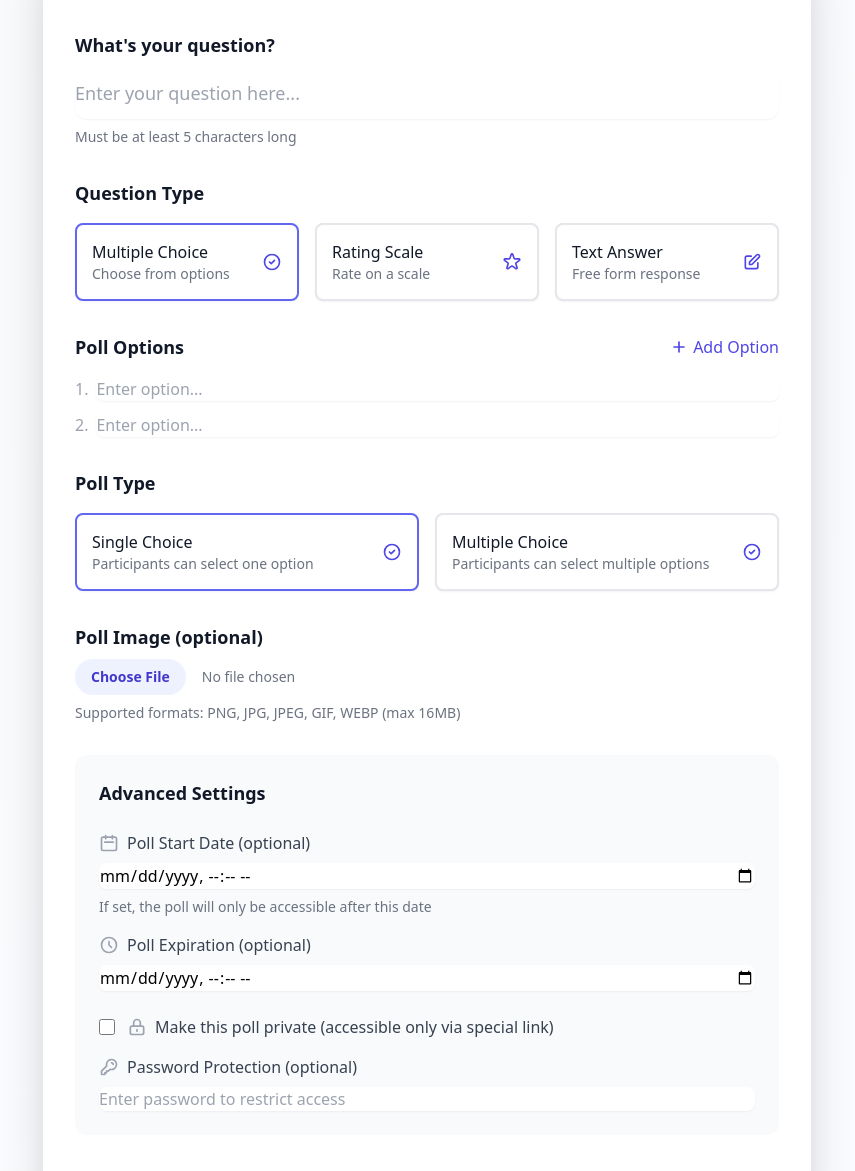
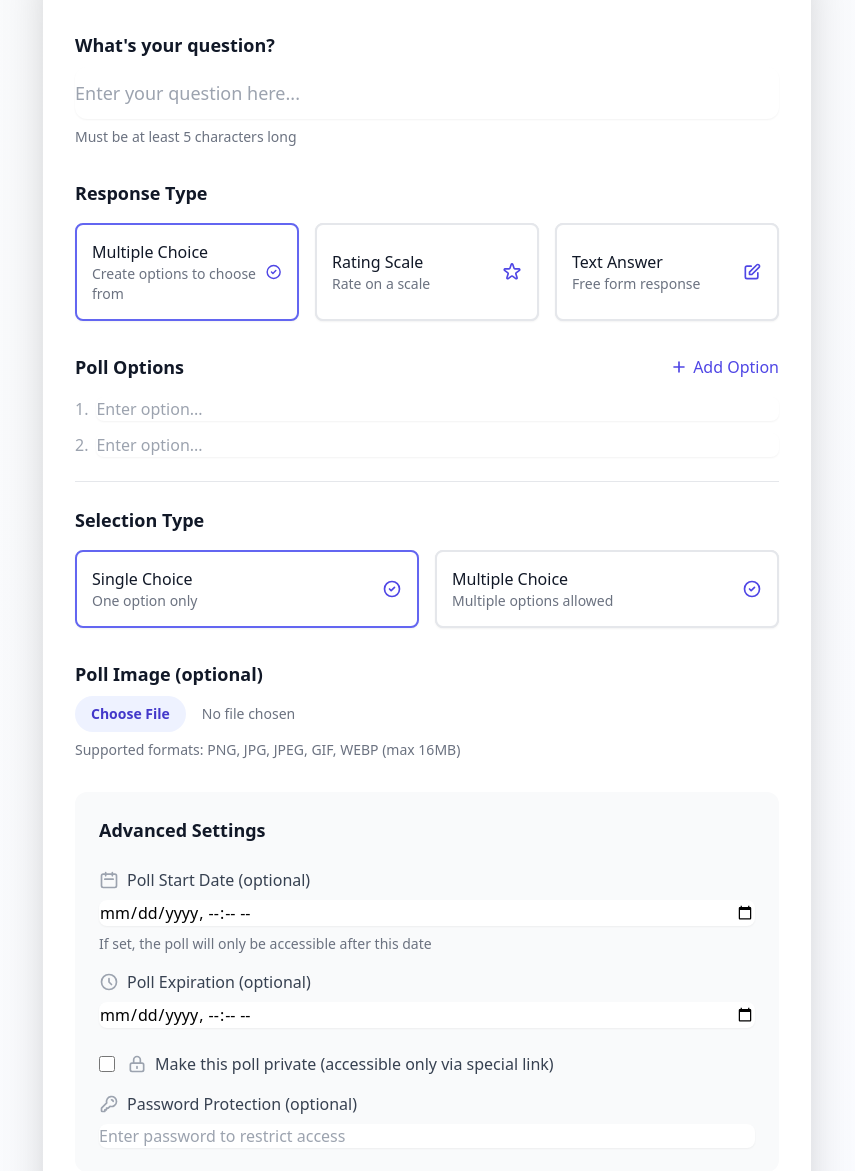
Before and after one commit to PawiX25/PollApp, a Flask app: page /create in a window 1280 px wide. Shown: the part 181-1352 px from the top of the page, without its empty margins (213-1068 px from the left). Run offline with Flask 3, Linux system fonts and the light colour scheme; the visitor is signed in with stand-in values (Sample User, id 1); some libraries are stand-ins or nearby versions.

Commit message:
Improve question type handling and fix single choice voting

```diff
--- a/app.py
+++ b/app.py
@@ -258,6 +258,11 @@ def create():
                 flash('You must provide at least 2 options for multiple choice questions', 'error')
                 return render_template('create.html')
 
+        multiple_votes = (
+            question_type == 'mcq' and
+            request.form.get('selection_type') == 'multiple'
+        )
+
         try:
             if expiration:
                 expires_at = datetime.fromisoformat(expiration).astimezone(timezone.utc)
@@ -285,7 +290,7 @@ def create():
                 start_date=start_date,
                 user_id=current_user.id,
                 private=private,
-                multiple_votes=False,
+                multiple_votes=multiple_votes,
                 image_path=image_path,
                 question_type=question_type,
                 rating_scale=rating_scale
@@ -361,11 +366,15 @@ def vote(poll_id):
 
     try:
         if poll.is_mcq:
-            option_ids = request.form.getlist('options[]')
+            if poll.multiple_votes:
+                option_ids = request.form.getlist('options[]')
+            else:
+                option_id = request.form.get('options')
+                option_ids = [option_id] if option_id else []
 
             if not option_ids:
-                flash('Please select at least one option to vote', 'error')
-                return redirect(url_for('index'))
+                flash('Please select an option', 'error')
+                return redirect(url_for('poll', slug=poll.slug))
 
             if not poll.multiple_votes and len(option_ids) > 1:
                 flash('This poll only allows voting for one option', 'error')
--- a/templates/create.html
+++ b/templates/create.html
@@ -29,7 +29,7 @@
             </div>
 
             <div class="space-y-4">
-                <label class="block text-lg font-semibold text-gray-900">Question Type</label>
+                <label class="block text-lg font-semibold text-gray-900">Response Type</label>
                 <div class="grid grid-cols-1 md:grid-cols-3 gap-4">
                     <label class="relative flex cursor-pointer rounded-lg border bg-white p-4 shadow-sm focus:outline-none">
                         <input type="radio" name="question_type" value="mcq" class="peer sr-only" checked
@@ -37,7 +37,7 @@
                         <div class="flex w-full items-center justify-between">
                             <div>
                                 <p class="text-gray-900 font-medium">Multiple Choice</p>
-                                <p class="text-gray-500 text-sm">Choose from options</p>
+                                <p class="text-gray-500 text-sm">Create options to choose from</p>
                             </div>
                             <svg class="h-5 w-5 text-indigo-600" fill="none" stroke="currentColor" viewBox="0 0 24 24">
                                 <path stroke-linecap="round" stroke-linejoin="round" stroke-width="2" d="M9 12l2 2 4-4m6 2a9 9 0 11-18 0 9 9 0 0118 0z"/>
@@ -78,7 +78,7 @@
                 </div>
             </div>
 
-            <div id="mcqOptions" class="question-options">
+            <div id="mcqOptions" class="question-options space-y-6">
                 <div class="space-y-4">
                     <div class="flex justify-between items-center">
                         <label class="block text-lg font-semibold text-gray-900">Poll Options</label>
@@ -111,6 +111,39 @@
                         </div>
                     </div>
                 </div>
+
+                <div class="border-t pt-6">
+                    <label class="block text-lg font-semibold text-gray-900 mb-4">Selection Type</label>
+                    <div class="grid grid-cols-1 md:grid-cols-2 gap-4">
+                        <label class="relative flex cursor-pointer rounded-lg border bg-white p-4 shadow-sm focus:outline-none">
+                            <input type="radio" name="selection_type" value="single" class="peer sr-only" checked>
+                            <div class="flex w-full items-center justify-between">
+                                <div>
+                                    <p class="text-gray-900 font-medium">Single Choice</p>
+                                    <p class="text-gray-500 text-sm">One option only</p>
+                                </div>
+                                <svg class="h-5 w-5 text-indigo-600" fill="none" stroke="currentColor" viewBox="0 0 24 24">
+                                    <path stroke-linecap="round" stroke-linejoin="round" stroke-width="2" d="M9 12l2 2 4-4m6 2a9 9 0 11-18 0 9 9 0 0118 0z"/>
+                                </svg>
+                            </div>
+                            <div class="absolute -inset-px rounded-lg border-2 pointer-events-none peer-checked:border-indigo-500"></div>
+                        </label>
+
+                        <label class="relative flex cursor-pointer rounded-lg border bg-white p-4 shadow-sm focus:outline-none">
+                            <input type="radio" name="selection_type" value="multiple" class="peer sr-only">
+                            <div class="flex w-full items-center justify-between">
+                                <div>
+                                    <p class="text-gray-900 font-medium">Multiple Choice</p>
+                                    <p class="text-gray-500 text-sm">Multiple options allowed</p>
+                                </div>
+                                <svg class="h-5 w-5 text-indigo-600" fill="none" stroke="currentColor" viewBox="0 0 24 24">
+                                    <path stroke-linecap="round" stroke-linejoin="round" stroke-width="2" d="M9 12l2 2 4-4m6 2a9 9 0 11-18 0 9 9 0 0118 0z"/>
+                                </svg>
+                            </div>
+                            <div class="absolute -inset-px rounded-lg border-2 pointer-events-none peer-checked:border-indigo-500"></div>
+                        </label>
+                    </div>
+                </div>
             </div>
 
             <div id="ratingOptions" class="question-options hidden">
@@ -125,41 +158,6 @@
 
             <div id="textOptions" class="question-options hidden">
                 <p class="text-gray-500">Participants will be able to provide a free-form text answer.</p>
-            </div>
-
-            <div class="space-y-4 poll-type-section">
-                <label class="block text-lg font-semibold text-gray-900">Poll Type</label>
-                <div class="grid grid-cols-1 md:grid-cols-2 gap-4">
-                    <label class="relative flex cursor-pointer rounded-lg border bg-white p-4 shadow-sm focus:outline-none">
-                        <input type="radio" name="poll_type" value="single" class="peer sr-only" checked
-                               onchange="document.getElementById('multiple_votes').value='false'">
-                        <div class="flex w-full items-center justify-between">
-                            <div>
-                                <p class="text-gray-900 font-medium">Single Choice</p>
-                                <p class="text-gray-500 text-sm">Participants can select one option</p>
-                            </div>
-                            <svg class="h-5 w-5 text-indigo-600" fill="none" stroke="currentColor" viewBox="0 0 24 24">
-                                <path stroke-linecap="round" stroke-linejoin="round" stroke-width="2" d="M9 12l2 2 4-4m6 2a9 9 0 11-18 0 9 9 0 0118 0z"/>
-                            </svg>
-                        </div>
-                        <div class="absolute -inset-px rounded-lg border-2 pointer-events-none peer-checked:border-indigo-500"></div>
-                    </label>
-
-                    <label class="relative flex cursor-pointer rounded-lg border bg-white p-4 shadow-sm focus:outline-none">
-                        <input type="radio" name="poll_type" value="multiple" class="peer sr-only"
-                               onchange="document.getElementById('multiple_votes').value='true'">
-                        <div class="flex w-full items-center justify-between">
-                            <div>
-                                <p class="text-gray-900 font-medium">Multiple Choice</p>
-                                <p class="text-gray-500 text-sm">Participants can select multiple options</p>
-                            </div>
-                            <svg class="h-5 w-5 text-indigo-600" fill="none" stroke="currentColor" viewBox="0 0 24 24">
-                                <path stroke-linecap="round" stroke-linejoin="round" stroke-width="2" d="M9 12l2 2 4-4m6 2a9 9 0 11-18 0 9 9 0 0118 0z"/>
-                            </svg>
-                        </div>
-                        <div class="absolute -inset-px rounded-lg border-2 pointer-events-none peer-checked:border-indigo-500"></div>
-                    </label>
-                </div>
             </div>
 
             <input type="hidden" name="multiple_votes" id="multiple_votes" value="false">
@@ -408,6 +406,12 @@ document.addEventListener('DOMContentLoaded', function() {
         });
     });
 
+    document.querySelectorAll('input[name="selection_type"]').forEach(radio => {
+        radio.addEventListener('change', function() {
+            document.getElementById('multiple_votes').value = this.value === 'multiple';
+        });
+    });
+
     document.getElementById('pollForm').addEventListener('submit', function(e) {
         const questionType = document.querySelector('input[name="question_type"]:checked').value;
 
```
